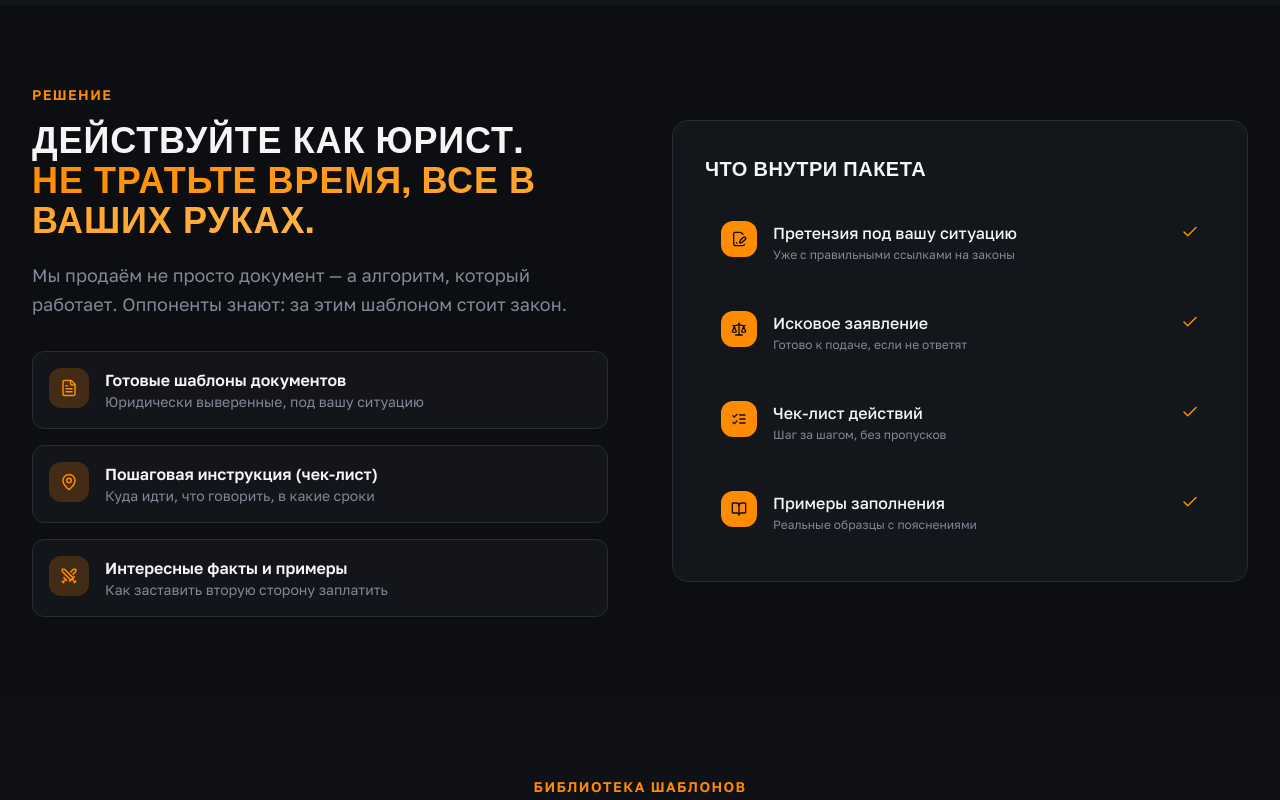
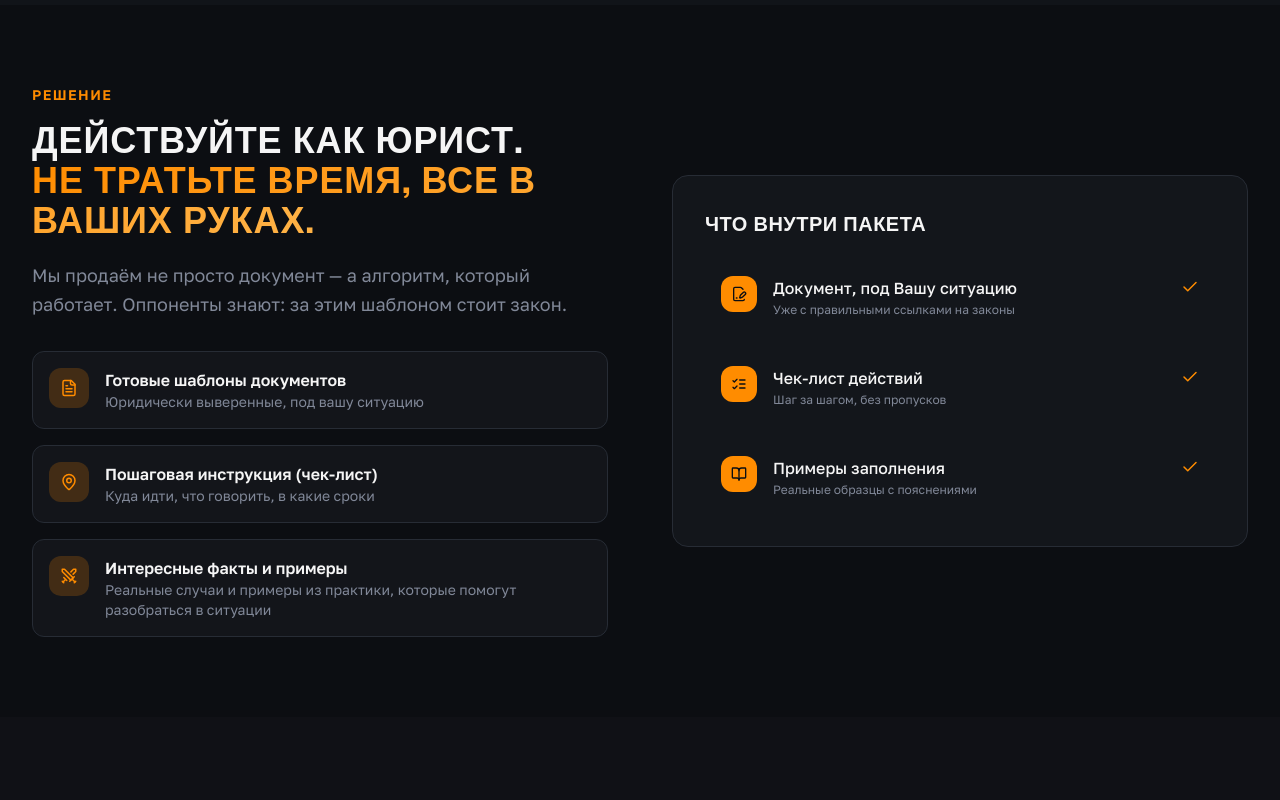
Before and after one commit to pr-poehali-dev/documents-template-site, a React (Vite) app: page / in a window 1280 px wide. Shown: the part 1480-2280 px from the top of the page. Built offline with nearby package versions, Linux system fonts and the light colour scheme.

Commit message:
docs: обновить описания и иконки

```diff
--- a/src/pages/Index.tsx
+++ b/src/pages/Index.tsx
@@ -339,7 +339,7 @@ export default function Index() {
                 {[
                   { icon: "FileText", title: "Готовые шаблоны документов", desc: "Юридически выверенные, под вашу ситуацию" },
                   { icon: "MapPin", title: "Пошаговая инструкция (чек-лист)", desc: "Куда идти, что говорить, в какие сроки" },
-                  { icon: "Swords", title: "Интересные факты и примеры", desc: "Как заставить вторую сторону заплатить" },
+                  { icon: "Swords", title: "Интересные факты и примеры", desc: "Реальные случаи и примеры из практики, которые помогут разобраться в ситуации" },
                 ].map((item, i) => (
                   <div key={i} className="flex gap-4 p-4 rounded-xl bg-secondary/40 border border-border hover:border-neon-500/30 transition-colors">
                     <div className="w-10 h-10 rounded-lg bg-neon-500/20 flex items-center justify-center flex-shrink-0">
@@ -357,8 +357,7 @@ export default function Index() {
             <div className="bg-card border border-border rounded-2xl p-8 space-y-4">
               <div className="font-display text-xl font-bold uppercase tracking-wide mb-6">Что внутри пакета</div>
               {[
-                { icon: "FileSignature", label: "Претензия под вашу ситуацию", note: "Уже с правильными ссылками на законы" },
-                { icon: "Scale", label: "Исковое заявление", note: "Готово к подаче, если не ответят" },
+                { icon: "FileSignature", label: "Документ, под Вашу ситуацию", note: "Уже с правильными ссылками на законы" },
                 { icon: "ListChecks", label: "Чек-лист действий", note: "Шаг за шагом, без пропусков" },
                 { icon: "BookOpen", label: "Примеры заполнения", note: "Реальные образцы с пояснениями" },
               ].map((item, i) => (
```
